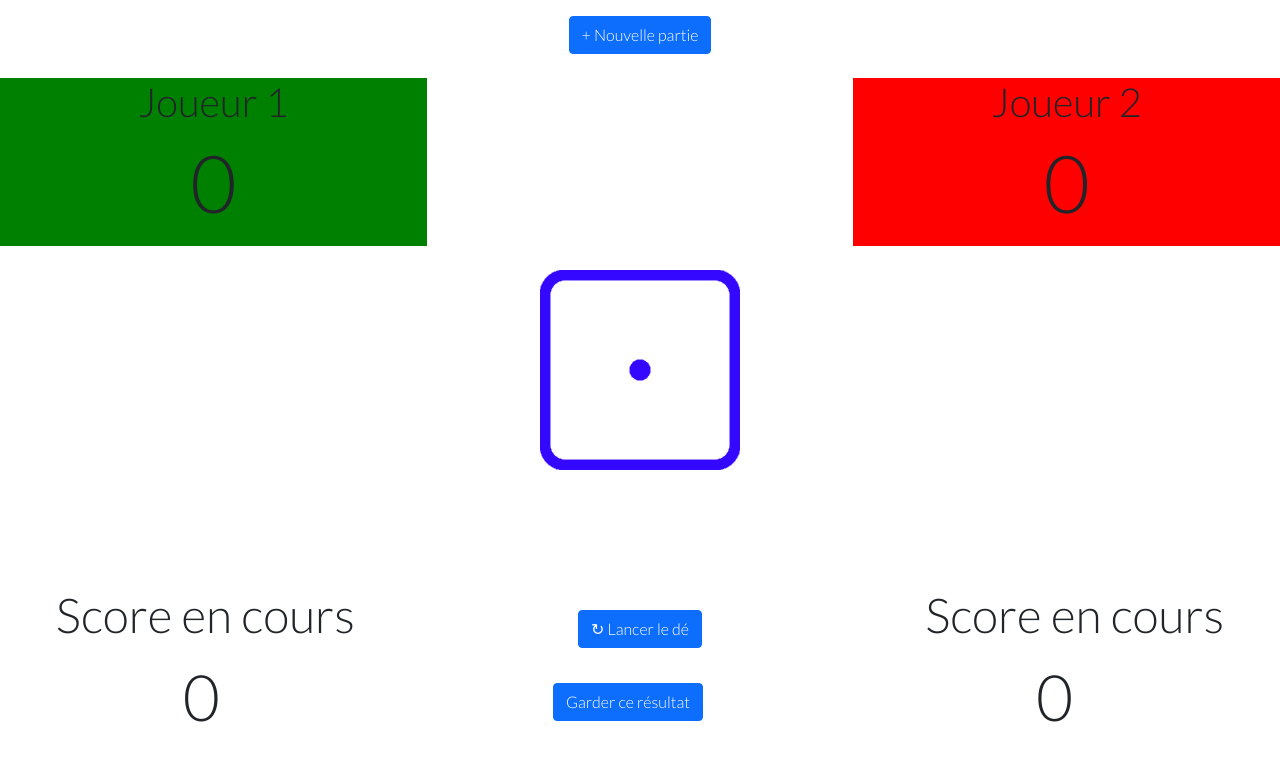
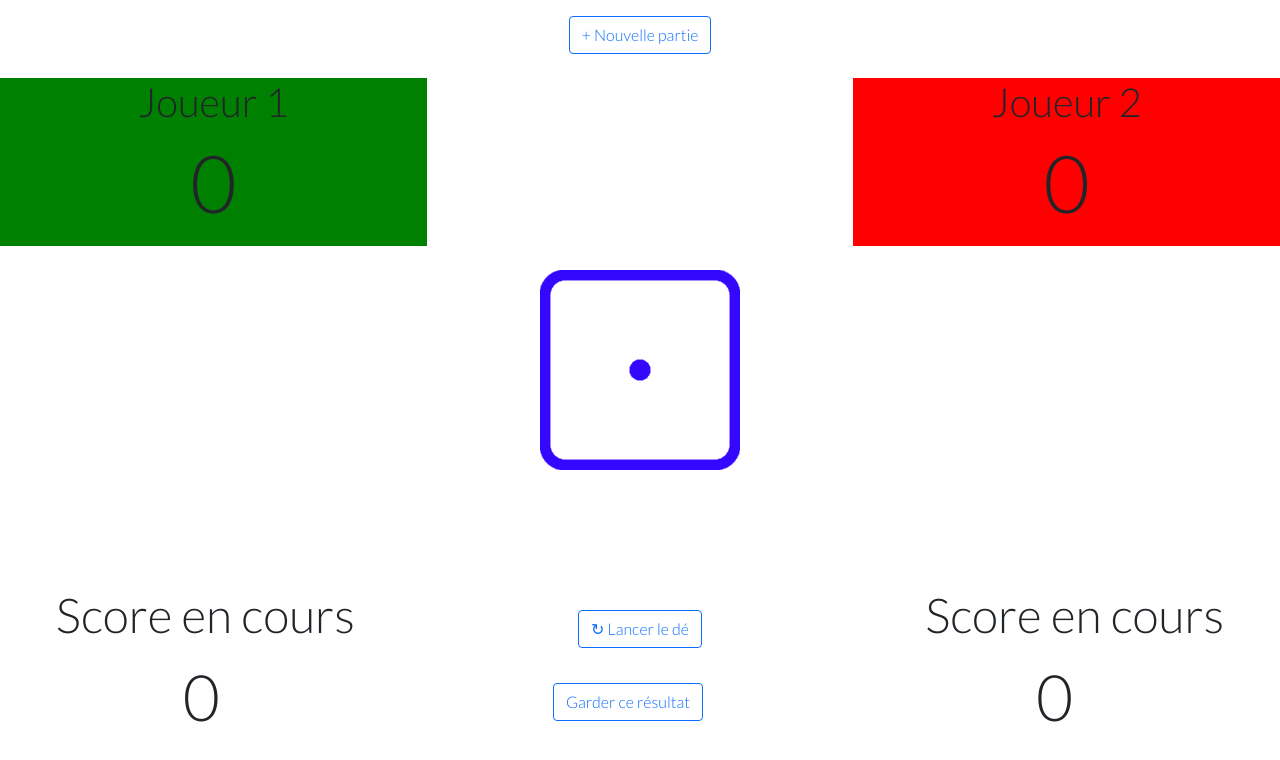
Before and after one commit to Rjcfer/jeu-studi, a plain HTML site: page index.html in a window 1280 px wide. Drawn offline with Linux system fonts and the light colour scheme.

Commit message:
last commit

```diff
--- a/index.html
+++ b/index.html
@@ -14,7 +14,7 @@
   <body class="container-fluid">
     <div class="row pb-4">
       <div class="col-12 text-center pt-3">
-        <button  id="newGame" class=" btn btn-primary ">+ Nouvelle partie</button>
+        <button  id="newGame" class=" btn btn-outline-primary ">+ Nouvelle partie</button>
       </div>
     </div>
     <div class="row pb-4 justify-content-between">
@@ -38,7 +38,7 @@
         <p  class="display-5">Score en cours </p>
       </div>
       <div class="col-4 text-center mt-4">
-        <button id="dice" class="btn btn-primary">&#8635 Lancer le dé</button>
+        <button id="dice" class="btn btn-outline-primary">&#8635 Lancer le dé</button>
       </div>
       <div class="col-4 text-center">
         <p class="display-5">Score en cours</p>
@@ -47,8 +47,8 @@
       <div class="col-4 text-center ">
         <p  id='aScore1' class="score1 display-3 startScore">0</p>
       </div>
-      <div class="col-4 text-center mt-4">
-        <button id="saveResults" class="btn btn-primary ">Garder ce résultat</button>
+      <div class="col-4 text-center mt-4 ">
+        <button id="saveResults" class="btn btn-outline-primary  ">Garder ce résultat</button>
       </div>
       <div class="col-4 text-center">
         <p  id='aScore2' class="score2 display-3 startScore">0</p>
--- a/js/dice.js
+++ b/js/dice.js
@@ -1,7 +1,7 @@
 class Dice {
   RandomDiceValue() {
     return Math.floor(Math.random() * 6) + 1;
-    //pour eviter de avoir une valeur de 0
+    //pour eviter d'avoir une valeur = 0
   }
 
   RandomDiceImg(dice) {
--- a/js/mainscript.js
+++ b/js/mainscript.js
@@ -4,6 +4,7 @@ let p2Score = 0;
 let p1FScore = 0;
 let p2FScore = 0;
 let player = 1;
+//declaration des variables du jeu
 
 document.getElementById("newGame").addEventListener("click", game.NewGame);
 
```
